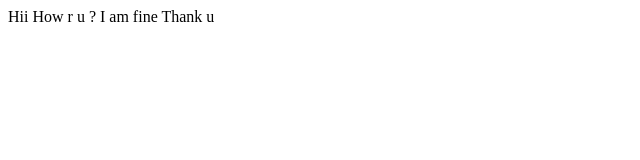
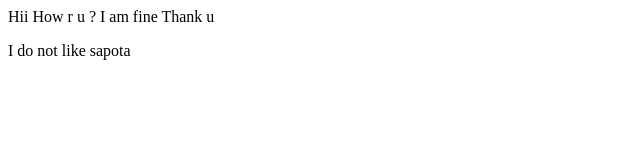
Before and after one commit to Jyothi-03/foodmate, a plain HTML site: page jyothi.html in a window 1280 px wide. Shown: the whole page, without its empty margins (0-640 px from the left). Drawn offline with Linux system fonts and the light colour scheme.

Commit message:
added my hated fruit

```diff
--- a/jyothi.html
+++ b/jyothi.html
@@ -1,5 +1,6 @@
 <html>
     <body>
         <p>Hii How r u ? I am fine Thank u</p>
+        <p>I do not like sapota</p>
     </body>
 </html>
```
